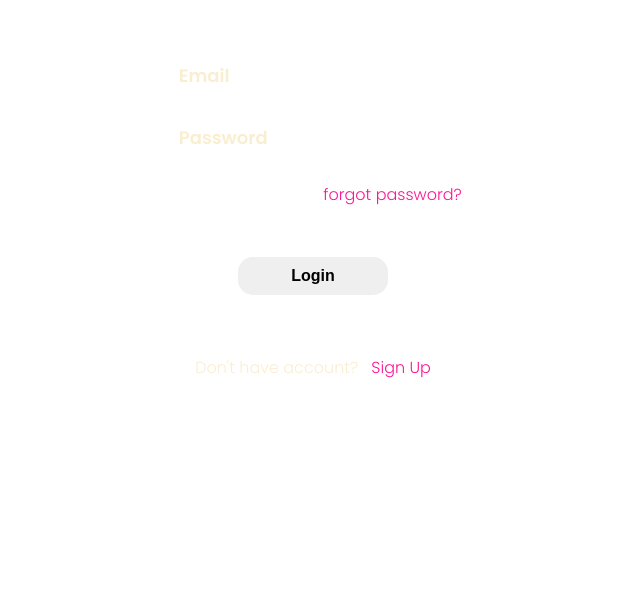
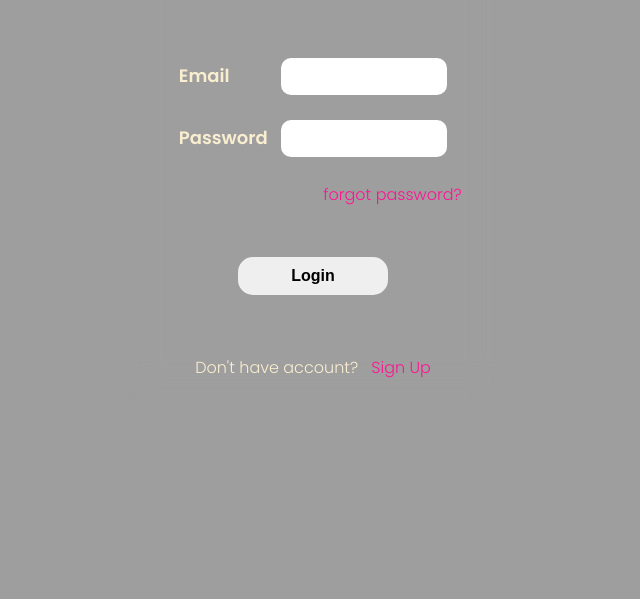
Before and after one commit to SathwikRaj17/Project-R, a website: page Public/login.html in a window 1280 px wide. Shown: the part 201-800 px from the top of the page, without its empty margins (327-967 px from the left). Drawn offline with Linux system fonts and the light colour scheme; the site is published under a folder, as on GitHub Pages, so addresses that start at the root find nothing.

Commit message:
Correcting img path

```diff
--- a/Public/login.css
+++ b/Public/login.css
@@ -9,7 +9,7 @@
 }
 
 body{
-    background-image: url("/Public/dark-cloth-with-plate-waffles.jpg");
+    background-image: url("Resources/dark-cloth-with-plate-waffles.jpg");
     background-repeat: no-repeat;
     background-size: cover;
     display: flex;
--- a/Public/sign_up.css
+++ b/Public/sign_up.css
@@ -1,7 +1,7 @@
 body
 {
     font-family: 'Poppins', sans-serif;
-    background-image: url("/Public/4492606.jpg");
+    background-image: url("Resources/4492606.jpg");
     background-repeat: no-repeat;
     background-size: cover;
     display: flex;
```
